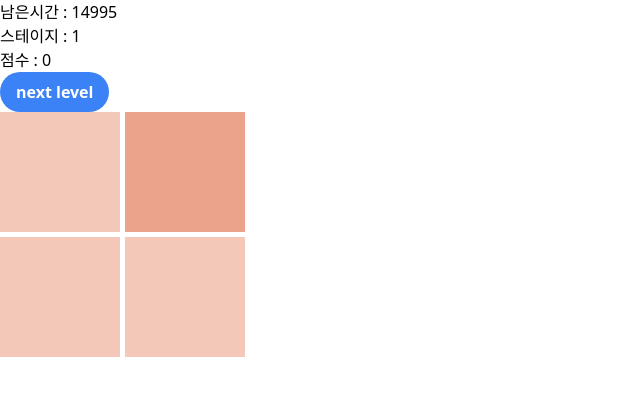
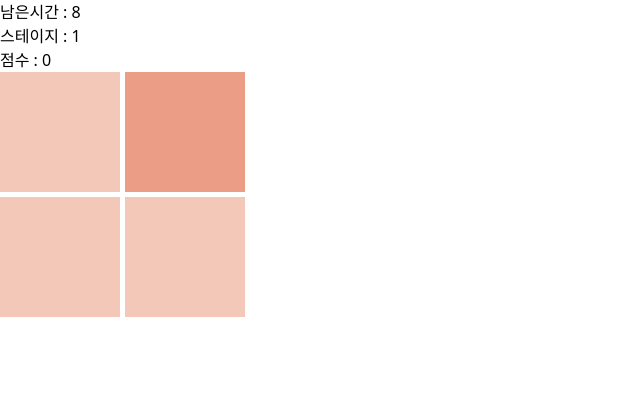
Before and after one commit to dayoung0510/color-diff-game, a React (Create React App) app: page / in a window 1280 px wide. Shown: the top 396 px of the page, without its empty margins (0-640 px from the left). Built offline with nearby package versions, Linux system fonts and the light colour scheme.

Commit message:
오답 클릭 시 -3초 로직 구현

```diff
--- a/src/App/index.tsx
+++ b/src/App/index.tsx
@@ -4,7 +4,7 @@ import Board from 'components/organisms/Board';
 import Fail from 'components/organisms/Fail';
 
 const INITIAL_STAGE = 1;
-const INITIAL_TIME = 15000;
+const INITIAL_TIME = 15;
 const INITIAL_SCORE = 0;
 
 const App: React.FC = () => {
@@ -18,9 +18,13 @@ const App: React.FC = () => {
     setSecond(INITIAL_TIME);
   };
 
-  const handleNextStage = useCallback(() => {
+  const handleCorrect = useCallback(() => {
     setStage((prev) => prev + 1);
     setSecond(INITIAL_TIME);
+  }, []);
+
+  const handleIncorrect = useCallback(() => {
+    setSecond((prev) => prev - 3);
   }, []);
 
   useEffect(() => {
@@ -40,13 +44,12 @@ const App: React.FC = () => {
     <div className="App">
       {isSuccess ? (
         <div>
-          <Status
-            second={second}
+          <Status second={second} stage={stage} score={score} />
+          <Board
             stage={stage}
-            score={score}
-            handleNextStage={handleNextStage}
+            handleCorrect={handleCorrect}
+            handleIncorrect={handleIncorrect}
           />
-          <Board stage={stage} handleNextStage={handleNextStage} />
         </div>
       ) : (
         <Fail handleInitialize={handleInitialize} />
--- a/src/components/organisms/Board.tsx
+++ b/src/components/organisms/Board.tsx
@@ -16,10 +16,11 @@ const Cell = styled.div<{ bgColor: string }>`
 
 type Props = {
   stage: number;
-  handleNextStage: () => void;
+  handleCorrect: () => void;
+  handleIncorrect: () => void;
 };
 
-const Main: React.FC<Props> = ({ stage, handleNextStage }) => {
+const Main: React.FC<Props> = ({ stage, handleCorrect, handleIncorrect }) => {
   //빙고판 한 면의 길이
   const side = Math.round((stage + 0.5) / 2) + 1;
 
@@ -38,7 +39,7 @@ const Main: React.FC<Props> = ({ stage, handleNextStage }) => {
   //배열의 길이(=빙고판의 칸 개수)
   const ARRAY_LENGTH = Math.pow(Math.round((stage + 0.5) / 2) + 1, 2);
 
-  //빈 배열을 메인컬러로 꽉 채움. 투명도는 0.5로 고정
+  //빈 배열을 메인컬러로 꽉 채움
   const colorArray = Array.from(Array(ARRAY_LENGTH)).map(
     (x) => `${MAIN_COLOR}`,
   );
@@ -47,9 +48,9 @@ const Main: React.FC<Props> = ({ stage, handleNextStage }) => {
   const answerNumber = Math.floor(Math.random() * ARRAY_LENGTH);
 
   //DIFF_COLOR의 투명도 차이 (+면 진해지고, -면 연해진다. stage가 올라감에 따라 차이가 줄어든다)
-  const colorGap = 1 / (stage * 3);
+  const colorGap = 1 / (stage * 3) + 0.05;
 
-  //원래 색상보다 진하게해줄지(+), 연하게해줄지(-) 랜덤
+  //메인컬러보다 진하게해줄지(+), 연하게해줄지(-) 랜덤
   const plusOrMinus = Math.round(Math.random()) * 2 - 1;
 
   const DIFF_COLOR = rgabGenerator(colorGap * plusOrMinus);
@@ -59,9 +60,9 @@ const Main: React.FC<Props> = ({ stage, handleNextStage }) => {
 
   const handleAnswer = (idx: number) => {
     if (idx === answerNumber) {
-      handleNextStage();
+      handleCorrect();
     } else {
-      console.log('X');
+      handleIncorrect();
     }
   };
 
--- a/src/components/organisms/Status.tsx
+++ b/src/components/organisms/Status.tsx
@@ -4,23 +4,14 @@ type Props = {
   second: number;
   stage: number;
   score: number;
-  handleNextStage: () => void;
 };
 
-const Status: React.FC<Props> = ({ second, stage, score, handleNextStage }) => {
+const Status: React.FC<Props> = ({ second, stage, score }) => {
   return (
     <div>
       <div>남은시간 : {second}</div>
       <div>스테이지 : {stage}</div>
       <div>점수 : {score}</div>
-      <div>
-        <button
-          className="bg-blue-500 text-white font-bold py-2 px-4 rounded-full"
-          onClick={handleNextStage}
-        >
-          next level
-        </button>
-      </div>
     </div>
   );
 };
```
